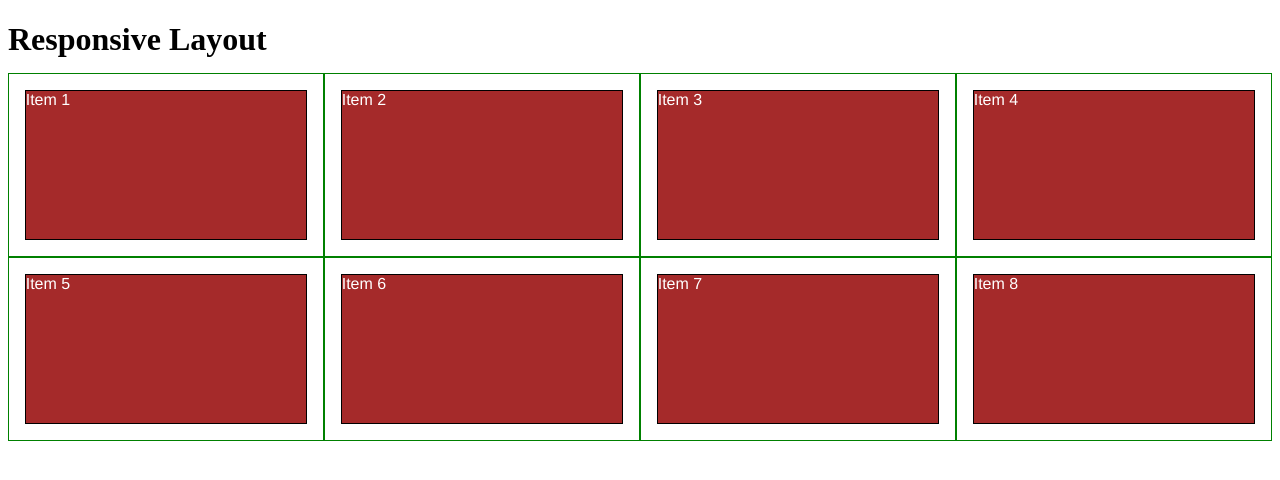
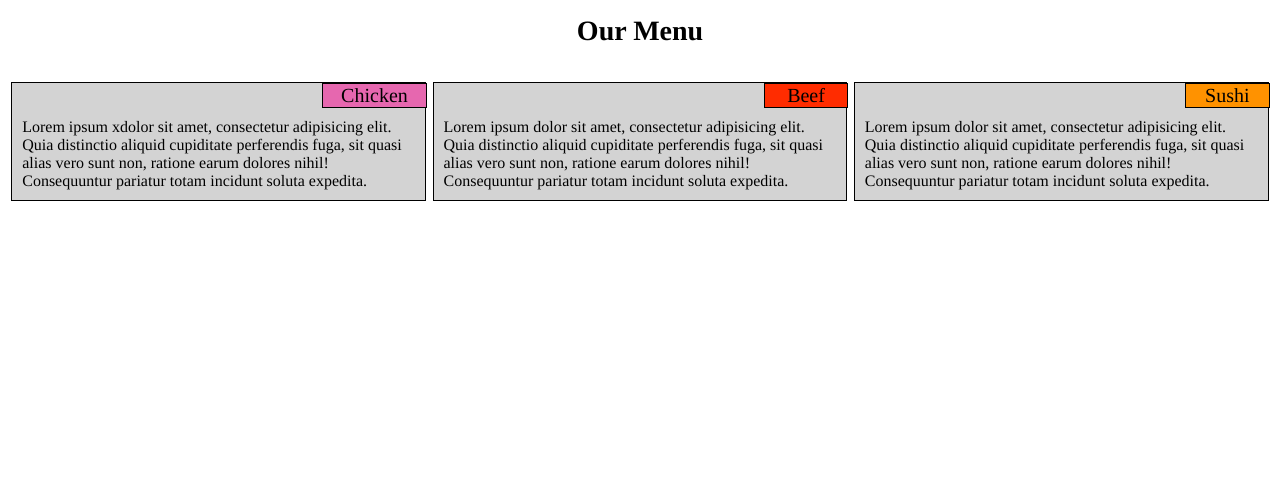
Before and after one commit to kirstenogleif/coursera-test, a plain HTML site: page module-2/index.html in a window 1280 px wide. Drawn offline with Linux system fonts and the light colour scheme.

Commit message:
Final solution

```diff
--- /dev/null
+++ b/module-2/css/style.css
@@ -0,0 +1,92 @@
+<style>
+
+* {
+  box-sizing: border-box;
+  margin: 0;
+  padding: 0;
+  }
+
+h1 {
+  text-align: center;
+  font-family: Times;
+  font-size:175%;
+  margin-bottom: 30px;
+  margin-top: 15px;
+}
+
+.container {
+  border: 1px solid black;
+  background-color: lightgrey;
+  margin-top: 5px;
+  padding: 0px;
+  width: 98%;
+  margin-right: auto;
+  margin-left: auto;
+  font-family: Times;
+  color: black;
+}
+
+#p1{background-color: #E667AF;
+    position: relative;
+    border: 1px solid black;
+    text-align: center;
+    font-size: 125%;
+    width: 25%;
+    top: 0%;
+    left: 75%;
+   }
+
+#p2{background-color: #FF2C00;
+    position: relative;
+    border: 1px solid black;
+    text-align: center;
+    font-size: 125%;
+    width: 20%;
+    top: 0%;
+    left: 80%;
+   }
+
+#p3{background-color: #FF9200;
+    position: relative;
+    border: 1px solid black;
+    text-align: center;
+    font-size: 125%;
+    width: 20%;
+    top: 0%;
+    left: 80%;
+   }
+
+
+.text {padding:10px
+}
+
+.row {
+  width: 100%;
+}
+
+/********** Large devices only **********/
+@media (min-width: 992px) {
+  .col-lg-1, .col-lg-2, .col-lg-3, .col-lg-4, .col-lg-5, .col-lg-6, .col-lg-7, .col-lg-8, .col-lg-9, .col-lg-10, .col-lg-11, .col-lg-12 {
+    float: left;
+    /*border: 1px solid green; */
+  }
+   .col-lg-4 {
+    width: 33.33%;
+  }
+  }
+
+/********** Medium devices only **********/
+@media (min-width: 768px) and (max-width: 991px) {
+  .col-md-1, .col-md-2, .col-md-3, .col-md-4, .col-md-5, .col-md-6, .col-md-7, .col-md-8, .col-md-9, .col-md-10, .col-md-11, .col-md-12 {
+    float: left;
+
+  }
+    .col-md-6 {
+    width: 50%;
+  }
+    .col-md-12 {
+    width: 100%;
+  }
+}
+
+</style>
--- a/module-2/index.html
+++ b/module-2/index.html
@@ -1,137 +1,46 @@
 <!DOCTYPE html>
 <html>
+
 <head>
 <meta charset="utf-8">
 <meta name="viewport" content="width=device-width, initial-scale=1">
 <title>Responsive Layout</title>
-<style>
+<link rel="stylesheet" href="css/style.css">
+</head>
 
-/********** Base styles **********/
-* {
-  box-sizing: border-box;
-}
-h1 {
-  margin-bottom: 15px;
-}
+<body>
 
-p {
-  border: 1px solid black;
-  background-color: #A52A2A;
-  width: 90%;
-  height: 150px;
-  margin-right: auto;
-  margin-left: auto;
-  font-family: Helvetica;
-  color: white;
-}
-
-/* Simple Responsive Framework. */
-.row {
-  width: 100%;
-}
-
-/********** Large devices only **********/
-@media (min-width: 1200px) {
-  .col-lg-1, .col-lg-2, .col-lg-3, .col-lg-4, .col-lg-5, .col-lg-6, .col-lg-7, .col-lg-8, .col-lg-9, .col-lg-10, .col-lg-11, .col-lg-12 {
-    float: left;
-    border: 1px solid green;
-  }
-  .col-lg-1 {
-    width: 8.33%;
-  }
-  .col-lg-2 {
-    width: 16.66%;
-  }
-  .col-lg-3 {
-    width: 25%;
-  }
-  .col-lg-4 {
-    width: 33.33%;
-  }
-  .col-lg-5 {
-    width: 41.66%;
-  }
-  .col-lg-6 {
-    width: 50%;
-  }
-  .col-lg-7 {
-    width: 58.33%;
-  }
-  .col-lg-8 {
-    width: 66.66%;
-  }
-  .col-lg-9 {
-    width: 74.99%;
-  }
-  .col-lg-10 {
-    width: 83.33%;
-  }
-  .col-lg-11 {
-    width: 91.66%;
-  }
-  .col-lg-12 {
-    width: 100%;
-  }
-}
-
-/********** Medium devices only **********/
-@media (min-width: 992px) and (max-width: 1199px) {
-  .col-md-1, .col-md-2, .col-md-3, .col-md-4, .col-md-5, .col-md-6, .col-md-7, .col-md-8, .col-md-9, .col-md-10, .col-md-11, .col-md-12 {
-    float: left;
-    border: 1px solid green;
-  }
-  .col-md-1 {
-    width: 8.33%;
-  }
-  .col-md-2 {
-    width: 16.66%;
-  }
-  .col-md-3 {
-    width: 25%;
-  }
-  .col-md-4 {
-    width: 33.33%;
-  }
-  .col-md-5 {
-    width: 41.66%;
-  }
-  .col-md-6 {
-    width: 50%;
-  }
-  .col-md-7 {
-    width: 58.33%;
-  }
-  .col-md-8 {
-    width: 66.66%;
-  }
-  .col-md-9 {
-    width: 74.99%;
-  }
-  .col-md-10 {
-    width: 83.33%;
-  }
-  .col-md-11 {
-    width: 91.66%;
-  }
-  .col-md-12 {
-    width: 100%;
-  }
-}
-
-</style>
-</head>
-<body>
-<h1>Responsive Layout</h1>
+<h1>Our Menu</h1>
 
 <div class="row">
-  <div class="col-lg-3 col-md-6"><p>Item 1</p></div>
-  <div class="col-lg-3 col-md-6"><p>Item 2</p></div>
-  <div class="col-lg-3 col-md-6"><p>Item 3</p></div>
-  <div class="col-lg-3 col-md-6"><p>Item 4</p></div>
-  <div class="col-lg-3 col-md-6"><p>Item 5</p></div>
-  <div class="col-lg-3 col-md-6"><p>Item 6</p></div>
-  <div class="col-lg-3 col-md-6"><p>Item 7</p></div>
-  <div class="col-lg-3 col-md-6"><p>Item 8</p></div>
+
+  <div class="col-lg-4 col-md-6">
+    <div class=container>
+      <div id=p1>Chicken</div>
+      <div class=text>
+      Lorem ipsum xdolor sit amet, consectetur adipisicing elit. Quia distinctio aliquid cupiditate perferendis fuga, sit quasi alias vero sunt non, ratione earum dolores nihil! Consequuntur pariatur totam incidunt soluta expedita.
+      </div>
+    </div>
+  </div>
+
+  <div class="col-lg-4 col-md-6">
+    <div class=container>
+      <div id=p2>Beef</div>
+      <div class=text>
+      Lorem ipsum dolor sit amet, consectetur adipisicing elit. Quia distinctio aliquid cupiditate perferendis fuga, sit quasi alias vero sunt non, ratione earum dolores nihil! Consequuntur pariatur totam incidunt soluta expedita.
+      </div>
+    </div>
+  </div>
+
+  <div class="col-lg-4 col-md-12">
+    <div class=container>
+      <div id=p3>Sushi</div>
+      <div class=text>
+      Lorem ipsum dolor sit amet, consectetur adipisicing elit. Quia distinctio aliquid cupiditate perferendis fuga, sit quasi alias vero sunt non, ratione earum dolores nihil! Consequuntur pariatur totam incidunt soluta expedita.
+      </div>
+    </div>
+  </div>
+
 </div>
 
 </body>
```
